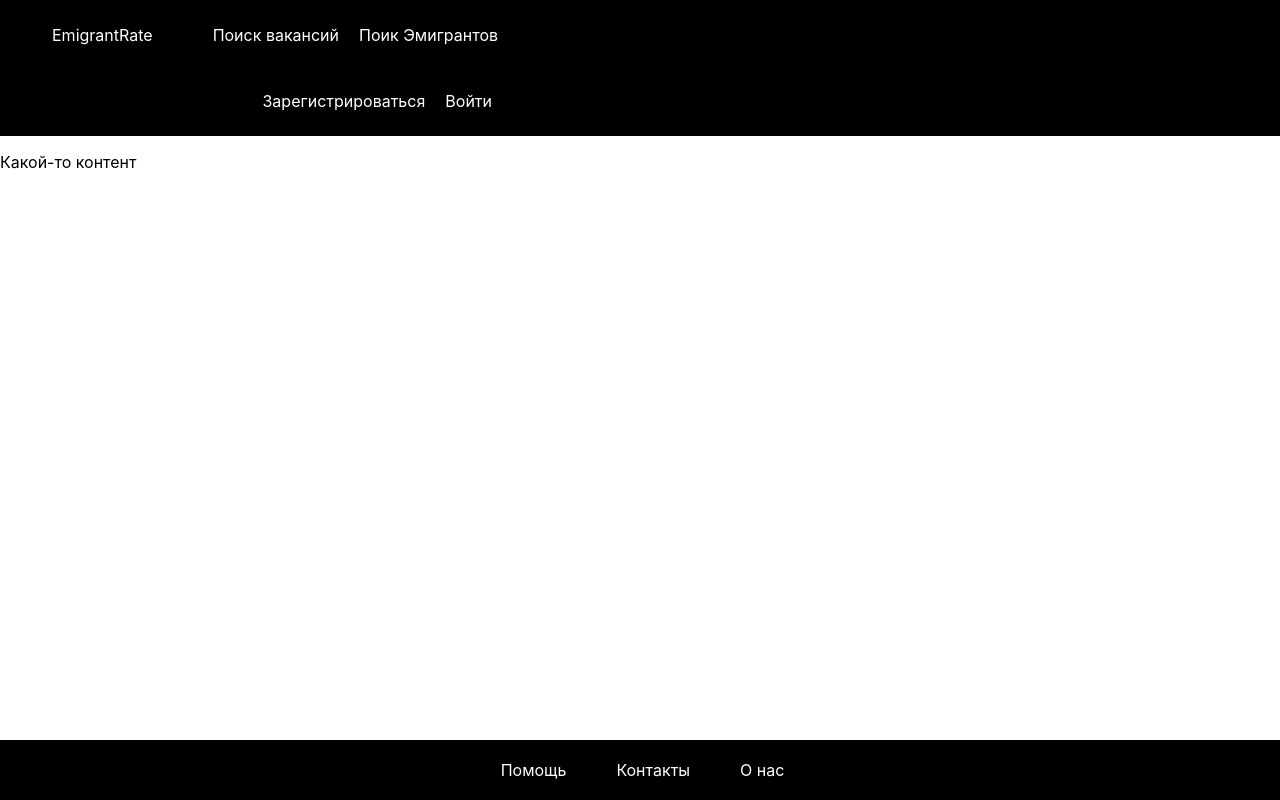
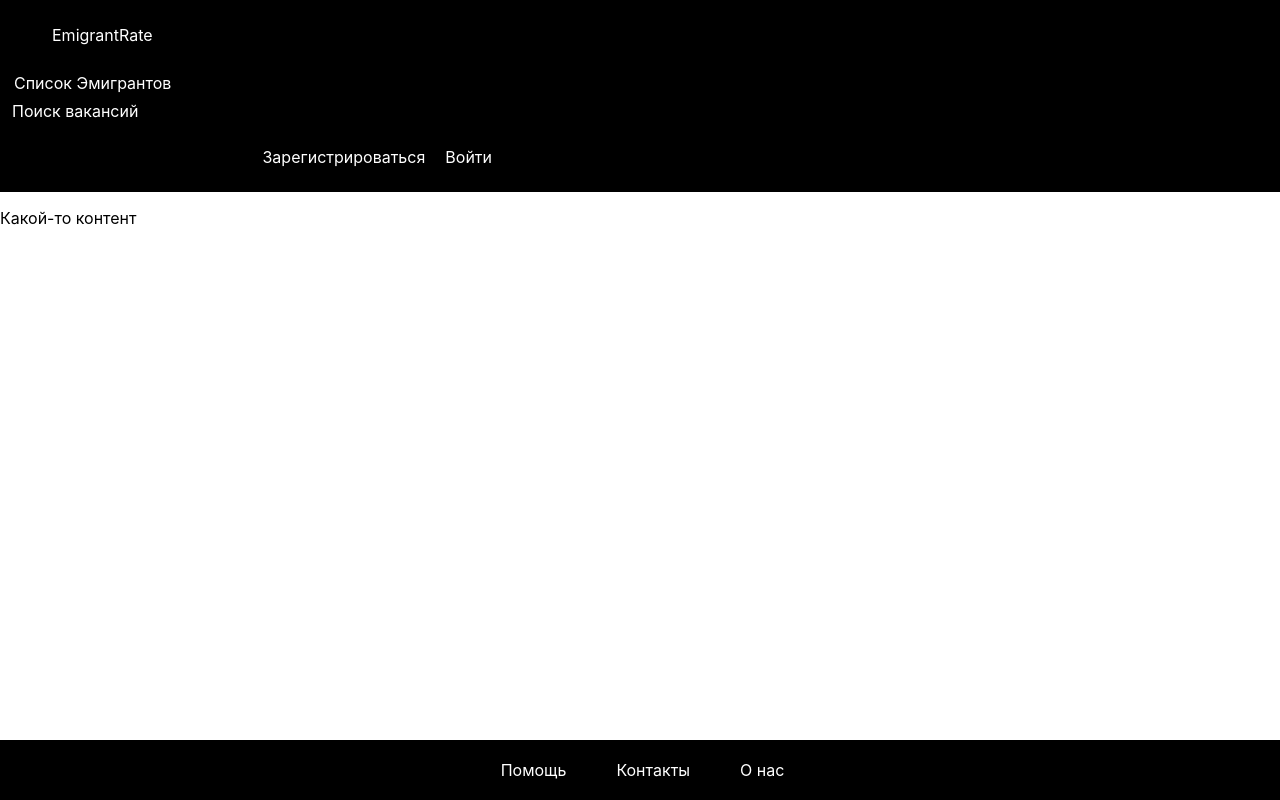
Before and after one commit to TMBcom/EmigrantRateFrontReact, a React (Create React App) app: page / in a window 1280 px wide. Built offline with nearby package versions, Linux system fonts and the light colour scheme.

Commit message:
Feat: Header_Main Need help

```diff
--- a/src/Components/Header_Main/Header_Body/Header_Body.module.css
+++ b/src/Components/Header_Main/Header_Body/Header_Body.module.css
@@ -0,0 +1,7 @@
+.Header_Body {
+    text-align: left;
+    display: inline-block;
+    width: 800px;
+    padding-top: 20px;
+    padding-bottom: 20px;
+  }
--- a/src/Components/Header_Main/Header_Main.jsx
+++ b/src/Components/Header_Main/Header_Main.jsx
@@ -1,25 +1,32 @@
 import React from 'react';
-
+import Header_Logo from './Header_Logo/Header_Logo';
+import Header_EmigrantPage from './Header_Body/Header_EmigrantPage/Header_EmigrantPage';
+import Header_EmployerPage from './Header_Body/Header_EmployerPage/Header_EmployerPage';
+import style from './Header_Main.module.css';
 
 
 function Header() {
     return(
-      <div className="Header_Block">
+      <div className="Header_Main">
+        <div className={style.Header_Main}>
 
-      <div className='Logo_Emigrant'>
-        <a href='#'>EmigrantRate</a>
+          <div className='Header_Logo'>
+            <Header_Logo/>
           </div>
 
-      <div className='Navigation_header'>
+          <div className='Header_Body'>
 
-      <div className='Search_work'>
-        <a href='#'>Поиск вакансий</a>
+            <div className={style.Header_Body}>
+
+                <div className={style.Header_Main}>
+                  <Header_EmigrantPage/>
                 </div>
 
-      <div className='Find_Emigrant'>
-        <a href='#'>Поик Эмигрантов</a>
+                <div className={style.Header_EmployerPage}>
+                  <Header_EmployerPage/>
                 </div>
 
+            </div>
           </div>
 
           <div className='AutoRegPosition'>
@@ -33,6 +40,8 @@ function Header() {
           </div>
 
           </div>
+
+        </div>
       </div>
 
     );
--- /dev/null
+++ b/src/Components/Header_Main/Header_Main.module.css
@@ -0,0 +1,5 @@
+.Header_Main {
+    background-color: black;
+    border: 2px solid black;
+    line-height: 26px;
+  }
```
Lines whose indentation alone changed are shown as unchanged.
